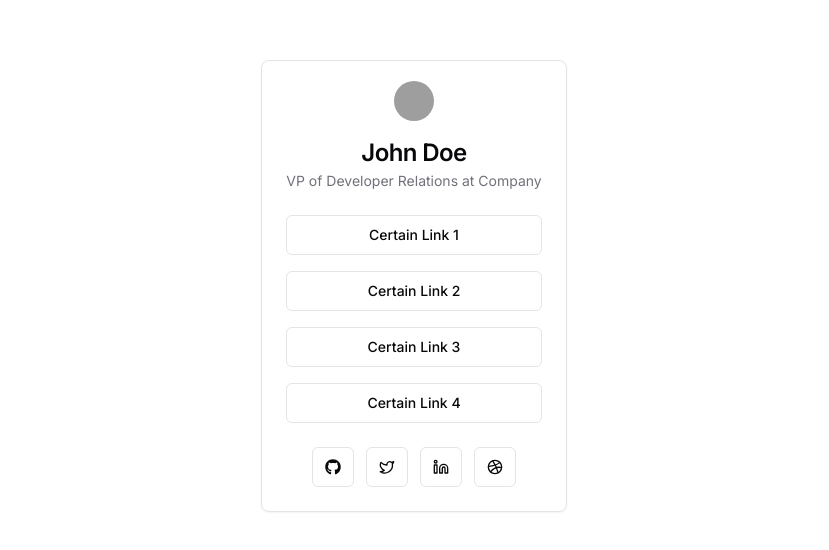
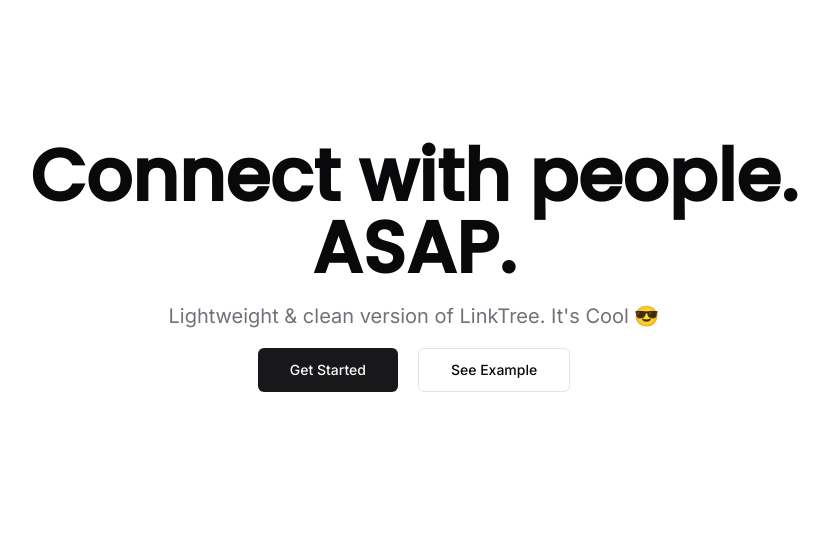
Before and after one commit to rocketburst/connect-you, a Next.js app: page / in a window 1280 px wide. Shown: the part 114-664 px from the top of the page, without its empty margins (226-1055 px from the left). Built offline with nearby package versions, Linux system fonts and the light colour scheme; grey boxes are pictures that could not be loaded.

Commit message:
feat: added callout and heading font

```diff
--- a/src/app/edit/layout.tsx
+++ b/src/app/edit/layout.tsx
@@ -15,7 +15,9 @@ export default function EditLayout({
     <div className="flex flex-col items-center justify-center">
       <div className="space-y-6 p-10 pb-16">
         <div className="space-y-0.5">
-          <h1 className="text-2xl font-bold tracking-tight">Settings</h1>
+          <h1 className="font-heading text-2xl font-bold tracking-tight">
+            Settings
+          </h1>
           <p className="text-muted-foreground">
             Manage your Connect You profile here.
           </p>
--- /dev/null
+++ b/src/app/example/page.tsx
@@ -0,0 +1,12 @@
+import ProfileCard from "@/components/ProfileCard"
+import { exampleProfile } from "@/config/example"
+
+const Example: React.FC = () => {
+  return (
+    <div className="flex h-screen flex-col items-center justify-center">
+      <ProfileCard profile={exampleProfile} />
+    </div>
+  )
+}
+
+export default Example
--- a/src/app/layout.tsx
+++ b/src/app/layout.tsx
@@ -1,11 +1,10 @@
+import { fontHeading, fontSans } from "@/lib/fonts"
+import { cn } from "@/lib/utils"
 import "@/styles/globals.css"
 import type { Metadata } from "next"
-import { Inter } from "next/font/google"
-
-const inter = Inter({ subsets: ["latin"] })
 
 export const metadata: Metadata = {
-  title: "Create Next App",
+  title: "ConnectYou",
   description: "Generated by create next app",
 }
 
@@ -16,7 +15,15 @@ export default function RootLayout({
 }) {
   return (
     <html lang="en">
-      <body className={inter.className}>{children}</body>
+      <body
+        className={cn(
+          fontSans.variable,
+          fontHeading.variable,
+          "min-h-screen bg-background font-sans antialiased"
+        )}
+      >
+        {children}
+      </body>
     </html>
   )
 }
--- a/src/app/page.tsx
+++ b/src/app/page.tsx
@@ -1,10 +1,41 @@
-import ProfileCard from "@/components/ProfileCard"
-import { exampleProfile } from "@/config/example"
+import Link from "next/link"
+
+import { cn } from "@/lib/utils"
+import { buttonVariants } from "@/components/ui/Button"
 
 const Home: React.FC = () => {
   return (
-    <div className="flex h-screen flex-col items-center justify-center">
-      <ProfileCard profile={exampleProfile} />
+    <div className="flex h-screen flex-col items-center justify-center overflow-y-hidden">
+      <section className="-mt-10 space-y-6">
+        <div className="container flex max-w-[64rem] flex-col items-center gap-4 text-center">
+          <h1 className="font-heading text-3xl font-bold sm:text-5xl md:text-6xl lg:text-7xl">
+            Connect with people. ASAP.
+          </h1>
+
+          <p className="max-w-[42rem] leading-normal text-muted-foreground sm:text-xl sm:leading-8">
+            Lightweight & clean version of LinkTree. It&apos;s Cool 😎
+          </p>
+
+          <div className="flex flex-col space-y-4 sm:flex-row sm:items-center sm:space-x-5 sm:space-y-0">
+            <Link
+              href="/sign-in"
+              className={cn(buttonVariants({ size: "lg" }))}
+            >
+              Get Started
+            </Link>
+
+            <Link
+              href="/example"
+              className={cn(
+                buttonVariants({ variant: "outline", size: "lg" }),
+                "cursor-pointer"
+              )}
+            >
+              See Example
+            </Link>
+          </div>
+        </div>
+      </section>
     </div>
   )
 }
--- /dev/null
+++ b/src/lib/fonts.ts
@@ -0,0 +1,23 @@
+import {
+  Poppins as FontHeading,
+  JetBrains_Mono as FontMono,
+  Inter as FontSans,
+} from "next/font/google"
+
+export const fontSans = FontSans({
+  subsets: ["latin"],
+  display: "swap",
+  variable: "--font-sans",
+})
+
+export const fontMono = FontMono({
+  subsets: ["latin"],
+  variable: "--font-mono",
+})
+
+export const fontHeading = FontHeading({
+  weight: "500",
+  subsets: ["latin"],
+  variable: "--font-heading",
+  display: "swap",
+})
--- a/tailwind.config.js
+++ b/tailwind.config.js
@@ -1,12 +1,14 @@
+const { fontFamily } = require("tailwindcss/defaultTheme")
+
 /** @type {import('tailwindcss').Config} */
 module.exports = {
   darkMode: ["class"],
   content: [
-    './pages/**/*.{ts,tsx}',
-    './components/**/*.{ts,tsx}',
-    './app/**/*.{ts,tsx}',
-    './src/**/*.{ts,tsx}',
-	],
+    "./pages/**/*.{ts,tsx}",
+    "./components/**/*.{ts,tsx}",
+    "./app/**/*.{ts,tsx}",
+    "./src/**/*.{ts,tsx}",
+  ],
   theme: {
     container: {
       center: true,
@@ -56,6 +58,10 @@ module.exports = {
         md: "calc(var(--radius) - 2px)",
         sm: "calc(var(--radius) - 4px)",
       },
+      fontFamily: {
+        sans: ["var(--font-sans)", ...fontFamily.sans],
+        heading: ["var(--font-heading)", ...fontFamily.sans],
+      },
       keyframes: {
         "accordion-down": {
           from: { height: 0 },
```
